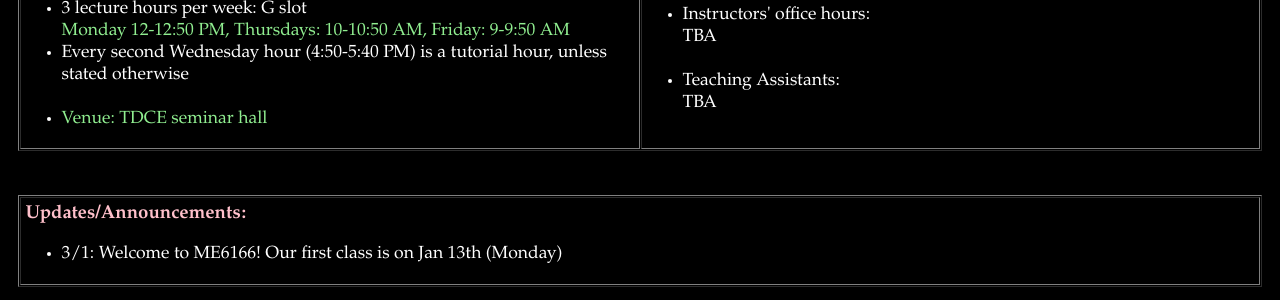
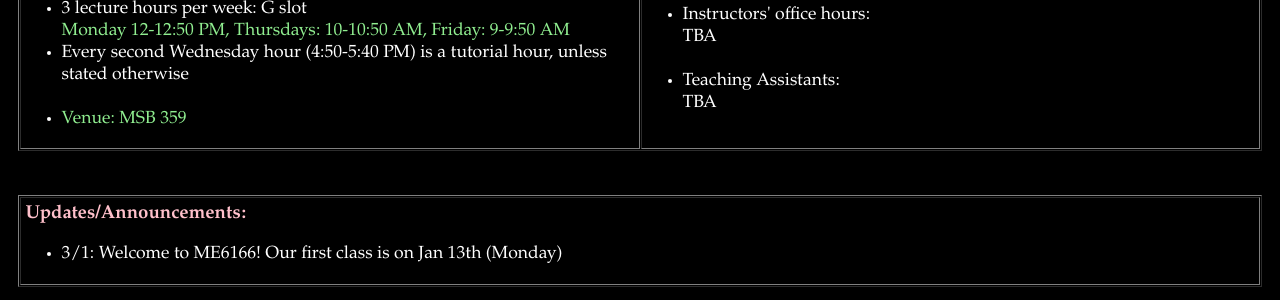
Before and after one commit to krithikasivaram/krithikasivaram.github.io, a Jekyll site: the page teaching/ME6166_Jan_May_2020.html, which Jekyll copies as it is, in a window 1280 px wide. Shown: the part 964-1264 px from the top of the page. Built offline with Jekyll 4.4.1, drawn with Linux system fonts in a browser that asks for light colours.

Commit message:
venue change me6166

```diff
--- a/teaching/ME6166_Jan_May_2020.html
+++ b/teaching/ME6166_Jan_May_2020.html
@@ -156,7 +156,7 @@ Email: varuns@iitm.ac.in </li>
      <li> 3 lecture hours per week: G slot <br>
 		 <p><font color="lightgreen">Monday 12-12:50 PM, Thursdays: 10-10:50 AM, Friday: 9-9:50 AM</font></p></li>
 	  <li> Every second Wednesday hour (4:50-5:40 PM) is a tutorial hour, unless stated otherwise </li><br>
-	  <li> <p><font color="lightgreen">Venue: TDCE seminar hall</font></p></li>
+	  <li> <p><font color="lightgreen">Venue: MSB 359</font></p></li>
 </ul>
 </td>
 
```
